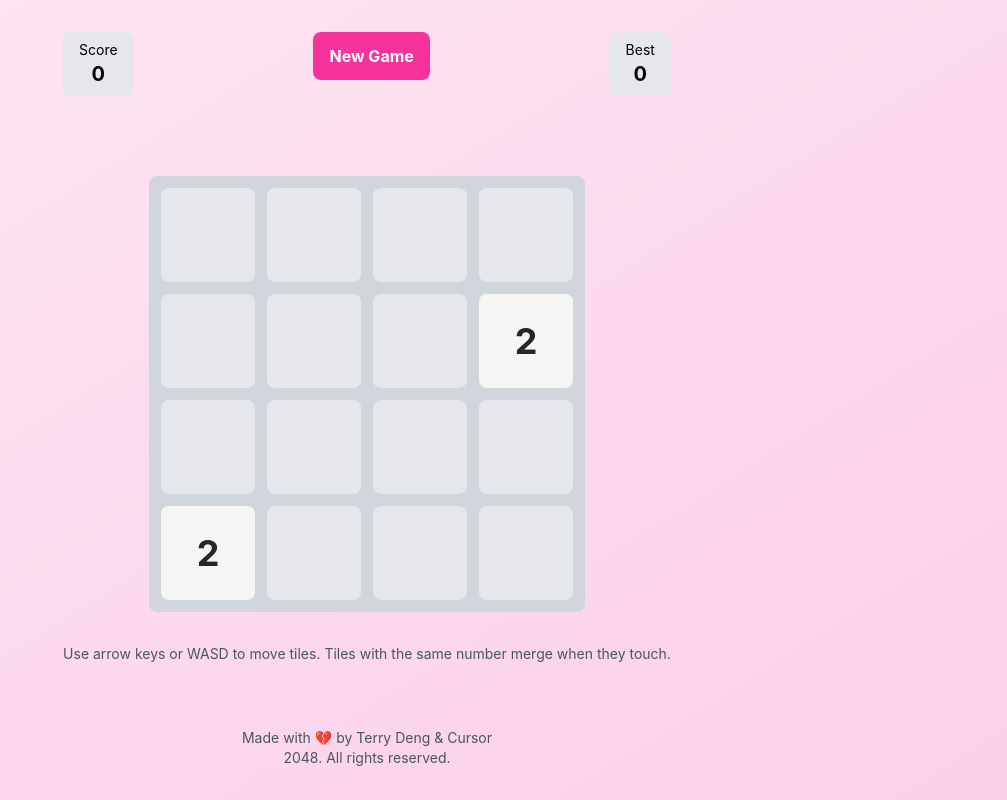
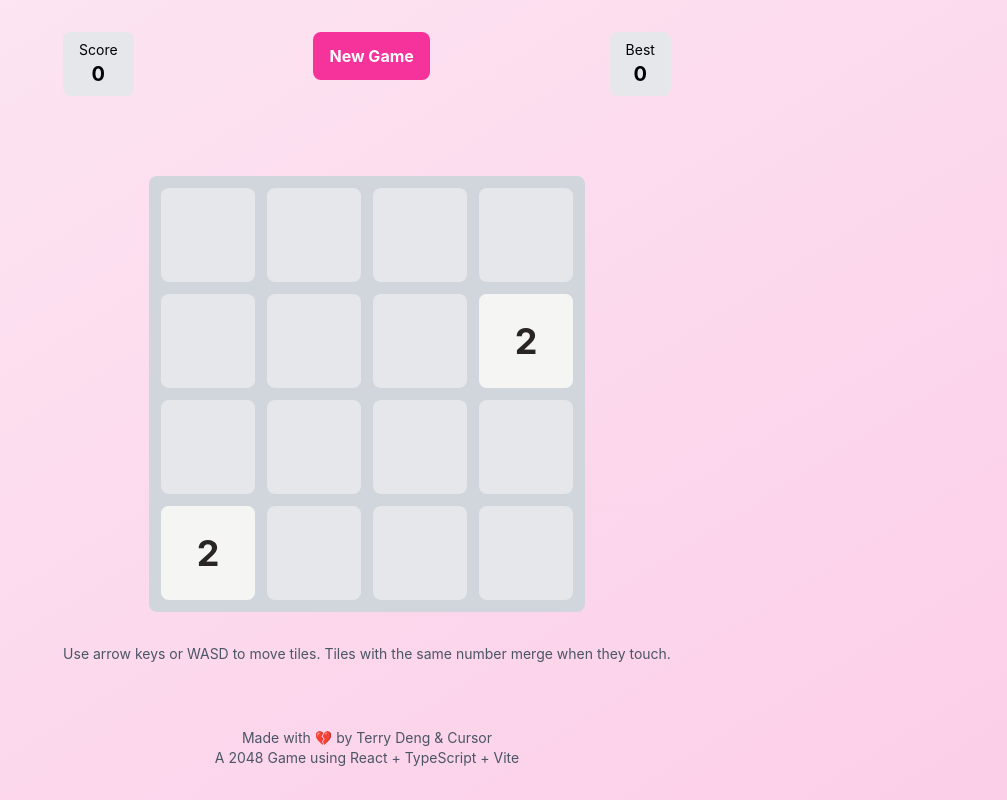
Before and after one commit to Terryyyds/terrys-2048-game, a React (Vite) app: page / in a window 1280 px wide. Shown: the whole page, without its empty margins (273-1280 px from the left). Built offline with nearby package versions, Linux system fonts and the light colour scheme.

Commit message:
Update app.tsx

```diff
--- a/src/app.tsx
+++ b/src/app.tsx
@@ -7,7 +7,7 @@ export const App: FC = () => {
       <Game2048 />
       <div className="mt-16 text-center text-sm text-gray-600">
         <div>Made with 💔 by Terry Deng & Cursor</div>
-        <div>2048. All rights reserved.</div>
+        <div>A 2048 Game using React + TypeScript + Vite</div>
       </div>
     </div>
   );
```
